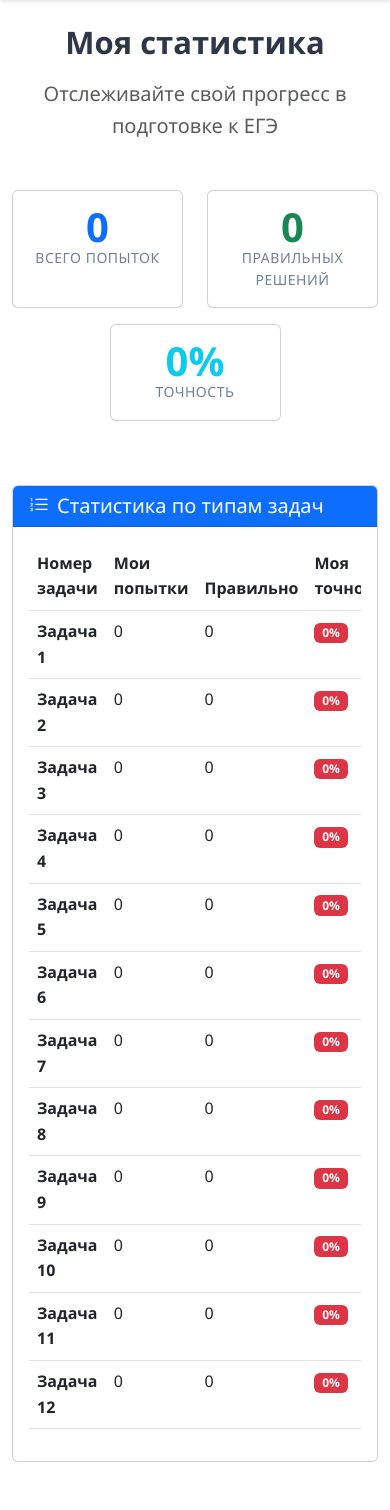
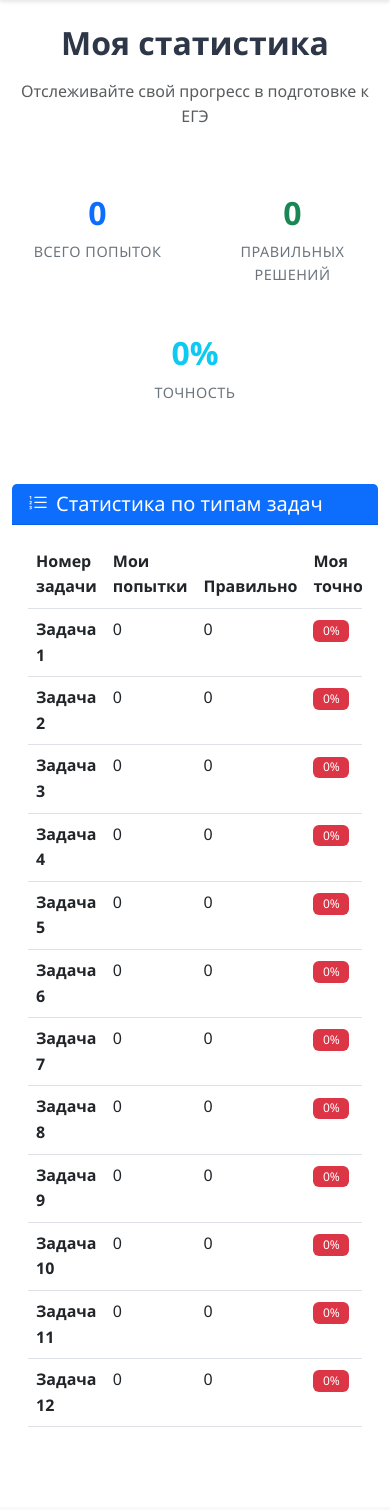
Before and after one commit to H0LYGL0R/DjangoProject, a Django app: page /stats/ in a window 390 px wide. Shown: the part 64-1574 px from the top of the page. After the commit the page ends 1491 px from the top, so only its background shows below. Run offline with Django 5.2, Linux system fonts and the light colour scheme; data comes from the database, SQL or seed files in the repository; data that the repository does not hold is empty.

Commit message:
feat(style): css file updated

```diff
--- a/static/css/style.css
+++ b/static/css/style.css
@@ -382,3 +382,188 @@ body {
     border-radius: 10px;
     transition: width 0.5s ease;
 }
+
+/* Добавьте в конец существующего style.css */
+
+/* Дополнительные стили для графиков */
+.card-header {
+    border-bottom: 1px solid rgba(0,0,0,.125);
+}
+
+.card-footer {
+    border-top: 1px solid rgba(0,0,0,.125);
+}
+
+.shadow-lg {
+    box-shadow: 0 1rem 3rem rgba(0,0,0,.175) !important;
+}
+
+.stat-number {
+    font-size: 2.5rem;
+    font-weight: 700;
+    line-height: 1;
+}
+
+.stat-label {
+    font-size: 0.875rem;
+    color: var(--light-text);
+    text-transform: uppercase;
+    letter-spacing: 0.5px;
+}
+
+.chart-container {
+    background: #f8f9fa;
+    border-radius: 10px;
+    padding: 20px;
+    margin-bottom: 20px;
+}
+
+.img-fluid {
+    max-width: 100%;
+    height: auto;
+}
+
+.rounded {
+    border-radius: 0.5rem !important;
+}
+
+.shadow {
+    box-shadow: 0 0.5rem 1rem rgba(0, 0, 0, 0.15) !important;
+}
+
+/* Для адаптивности */
+@media (max-width: 768px) {
+    .stat-number {
+        font-size: 2rem;
+    }
+
+    .card-header h3 {
+        font-size: 1.25rem;
+    }
+}
+
+/* Основные стили для статистики */
+.stat-number {
+    font-size: 2.5rem;
+    font-weight: 700;
+    line-height: 1.2;
+}
+
+.stat-label {
+    font-size: 0.9rem;
+    color: #6c757d;
+    text-transform: uppercase;
+    letter-spacing: 0.5px;
+    margin-top: 0.5rem;
+}
+
+/* Карточки статистики */
+.card {
+    border: none;
+    transition: transform 0.2s, box-shadow 0.2s;
+}
+
+.card:hover {
+    transform: translateY(-5px);
+    box-shadow: 0 10px 20px rgba(0,0,0,0.1);
+}
+
+/* Прогресс бары */
+.progress {
+    border-radius: 10px;
+    overflow: hidden;
+}
+
+.progress-bar {
+    border-radius: 10px;
+}
+
+/* Таблицы */
+.table-hover tbody tr:hover {
+    background-color: rgba(0, 123, 255, 0.05);
+}
+
+/* Бейджи */
+.badge {
+    font-weight: 500;
+    padding: 0.4em 0.8em;
+}
+
+/* Графики */
+.graph-container {
+    position: relative;
+    width: 100%;
+    height: 400px;
+    margin: 20px 0;
+}
+
+/* Цветовые индикаторы для точности */
+.accuracy-high {
+    color: #28a745;
+    font-weight: bold;
+}
+
+.accuracy-medium {
+    color: #ffc107;
+    font-weight: bold;
+}
+
+.accuracy-low {
+    color: #dc3545;
+    font-weight: bold;
+}
+
+/* Адаптивность */
+@media (max-width: 768px) {
+    .stat-number {
+        font-size: 2rem;
+    }
+
+    .display-5 {
+        font-size: 2rem;
+    }
+
+    .lead {
+        font-size: 1rem;
+    }
+
+    .btn-lg {
+        padding: 0.5rem 1rem;
+        font-size: 1rem;
+    }
+}
+
+/* Анимации */
+@keyframes fadeIn {
+    from { opacity: 0; transform: translateY(20px); }
+    to { opacity: 1; transform: translateY(0); }
+}
+
+.fade-in {
+    animation: fadeIn 0.5s ease-out;
+}
+
+/* Стили для навигации */
+.navbar-brand {
+    font-weight: 700;
+    font-size: 1.5rem;
+}
+
+/* Стили для футера графика */
+.card-footer {
+    background-color: #f8f9fa;
+    border-top: 1px solid #e9ecef;
+}
+
+/* Улучшенные тени */
+.shadow-sm {
+    box-shadow: 0 2px 4px rgba(0,0,0,0.1);
+}
+
+.shadow {
+    box-shadow: 0 4px 8px rgba(0,0,0,0.1);
+}
+
+.shadow-lg {
+    box-shadow: 0 8px 16px rgba(0,0,0,0.1);
+}
```
